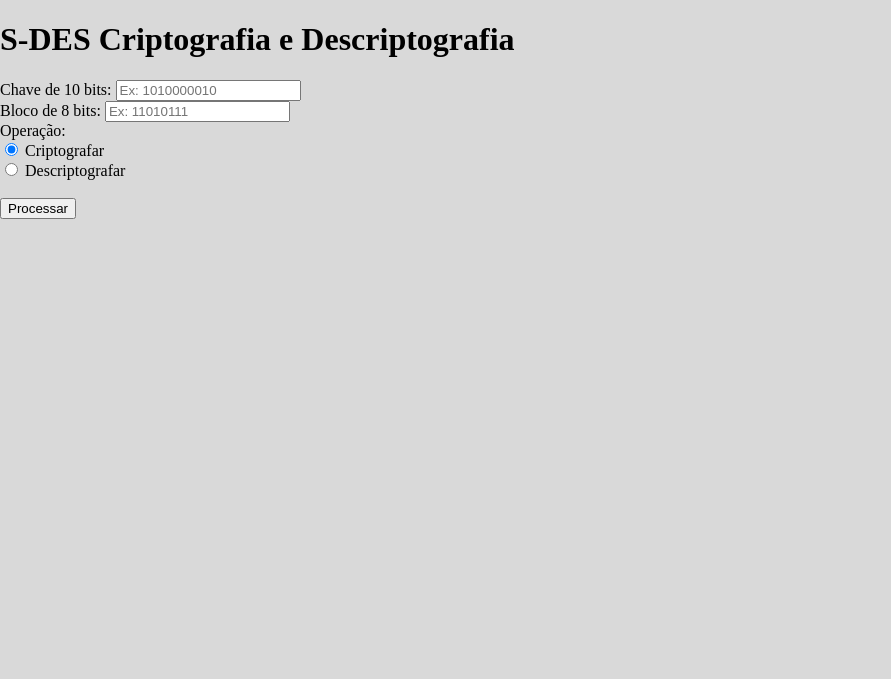
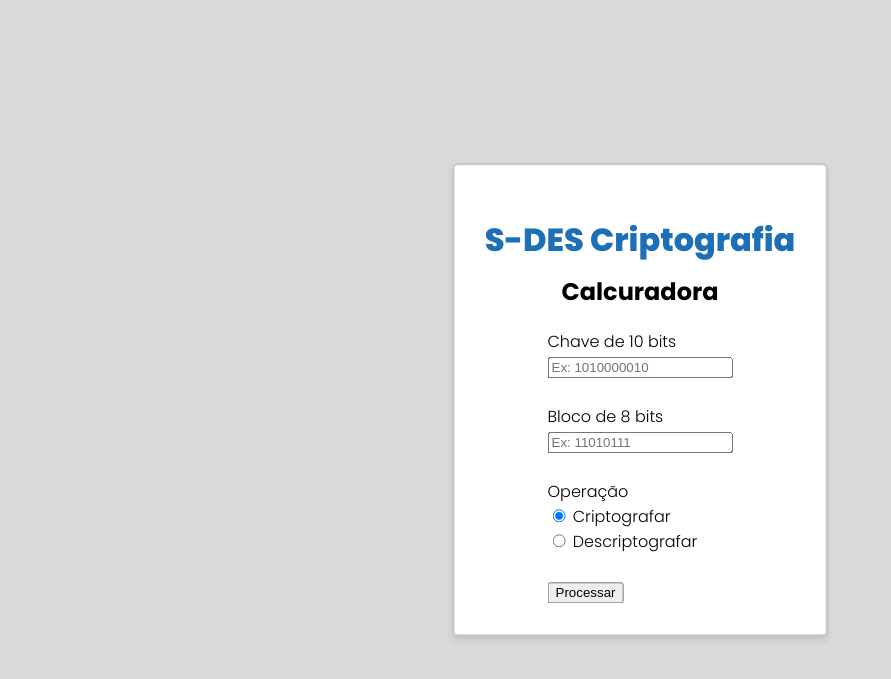
Before and after one commit to Niloinpng/S-DES-TRABALHO-1, a Flask app: page / in a window 1280 px wide. Shown: the top 679 px of the page, without its empty margins (0-891 px from the left). Run offline with Flask 3, Linux system fonts and the light colour scheme.

Commit message:
:lipstick: visual

```diff
--- a/app.py
+++ b/app.py
@@ -13,11 +13,12 @@ def processar():
     chave_principal = dados.get("chave_principal")
     bloco_dados = dados.get("bloco_dados")
     operacao = dados.get("operacao")
+
     if operacao == "decrip":
         bloco_final = decrypt(chave_principal, bloco_dados)
     else:
         bloco_final = encrypt(chave_principal, bloco_dados)
-    # Processa os dados utilizando suas funções
+
     resposta = {
         "bloco_final": bloco_final
     }
--- a/static/style.css
+++ b/static/style.css
@@ -1,5 +1,45 @@
+@import url('https://fonts.googleapis.com/css2?family=Alegreya+Sans:ital,wght@0,100;0,300;0,400;0,500;0,700;0,800;0,900;1,100;1,300;1,400;1,500;1,700;1,800;1,900&family=Poppins:ital,wght@0,100;0,200;0,300;0,400;0,500;0,600;0,700;0,800;0,900;1,100;1,200;1,300;1,400;1,500;1,600;1,700;1,800;1,900&display=swap');
+
 body{
     margin: 0px;
     padding: 0px;
     background-color: #D9D9D9;
+    font-family: "Poppins", serif;
 }
+
+h1 {
+    color: #1D70B8;
+    font-family: "Poppins", serif;
+    font-weight: 800;
+    font-style: normal;
+    margin-bottom: 10px; /* Reduz o espaço abaixo do <h1> */
+}
+
+h2 {
+    font-family: "Poppins", serif;
+    font-weight: 700;
+    font-style: normal;
+    margin-top: 0; /* Remove espaço extra acima do <h2> */
+}
+
+label{
+    font-family: "Poppins", serif;
+    font-weight: 300;
+    font-style: normal;
+}
+
+.bloco {
+    background-color: #FFFFFF;
+    padding: 30px;
+    border-radius: 5px; /* Cantos arredondados */
+    border: 2px solid rgba(0, 0, 0, 0.2); /* Borda preta com 20% de opacidade */
+    display: flex; /* Flexbox para centralizar elementos internos */
+    flex-direction: column; /* Alinhamento vertical */
+    justify-content: center; /* Centraliza verticalmente os elementos internos */
+    align-items: center; /* Centraliza horizontalmente os elementos internos */
+    position: absolute; /* Necessário para centralizar o bloco na tela */
+    top: 50%; /* Centraliza verticalmente */
+    left: 50%; /* Centraliza horizontalmente */
+    transform: translate(-50%, -50%); /* Ajuste para centralização perfeita */
+    box-shadow: 0 4px 6px rgba(0, 0, 0, 0.1); /* Adiciona uma leve sombra */
+}
--- a/templates/index.html
+++ b/templates/index.html
@@ -37,16 +37,20 @@
     </script>
 </head>
 <body>
-    <h1>S-DES Criptografia e Descriptografia</h1>
+    <div class="bloco">
+        <h1>S-DES Criptografia</h1>
+        <h2>Calcuradora</h2>
 
-    <form onsubmit="event.preventDefault(); validarEntradas();">
-        <label>Chave de 10 bits:</label>
+        <form class="form" onsubmit="event.preventDefault(); validarEntradas();">
+            <label>Chave de 10 bits</label><br>
             <input type="text" id="chave" placeholder="Ex: 1010000010" required><br>
+            <br>
 
-        <label>Bloco de 8 bits:</label>
+            <label>Bloco de 8 bits</label><br>
             <input type="text" id="bloco" placeholder="Ex: 11010111" required><br>
+            <br>
 
-        <label>Operação:</label><br>
+            <label>Operação</label><br>
             <input type="radio" id="crip" name="operacao" value="crip" checked>
             <label for="crip">Criptografar</label><br>
             <input type="radio" id="decrip" name="operacao" value="decrip">
@@ -56,5 +60,6 @@
         </form>
 
         <div id="resultado"></div>
+    </div>
 </body>
 </html>
```
Lines whose indentation alone changed are shown as unchanged.
